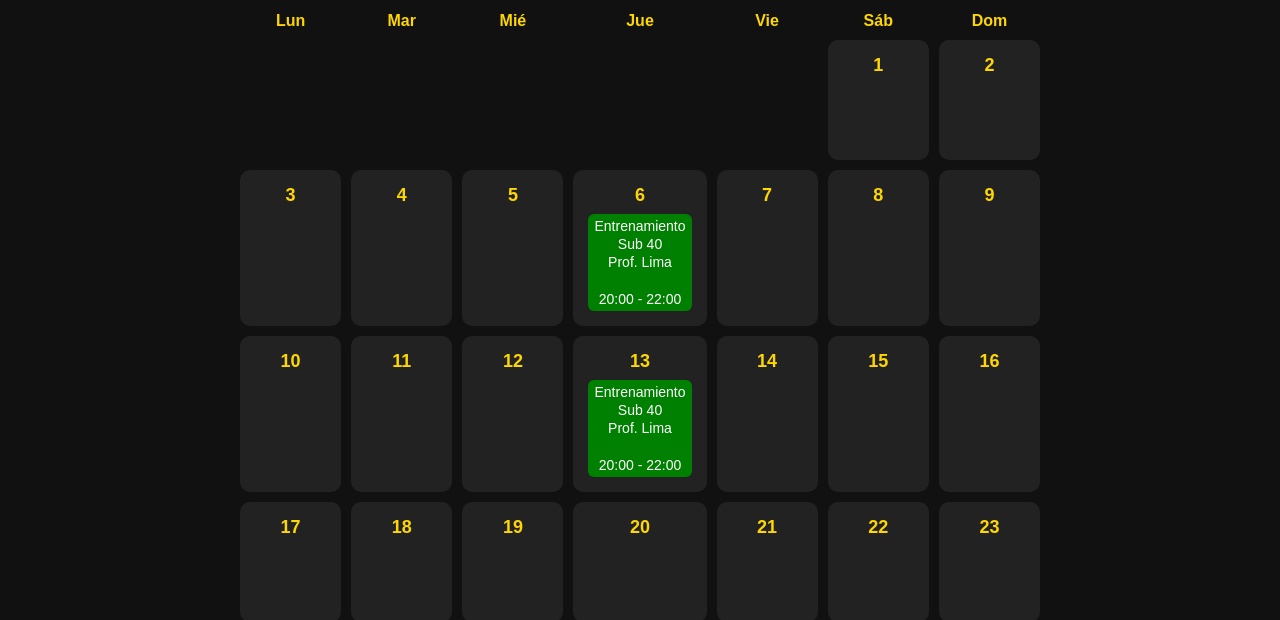
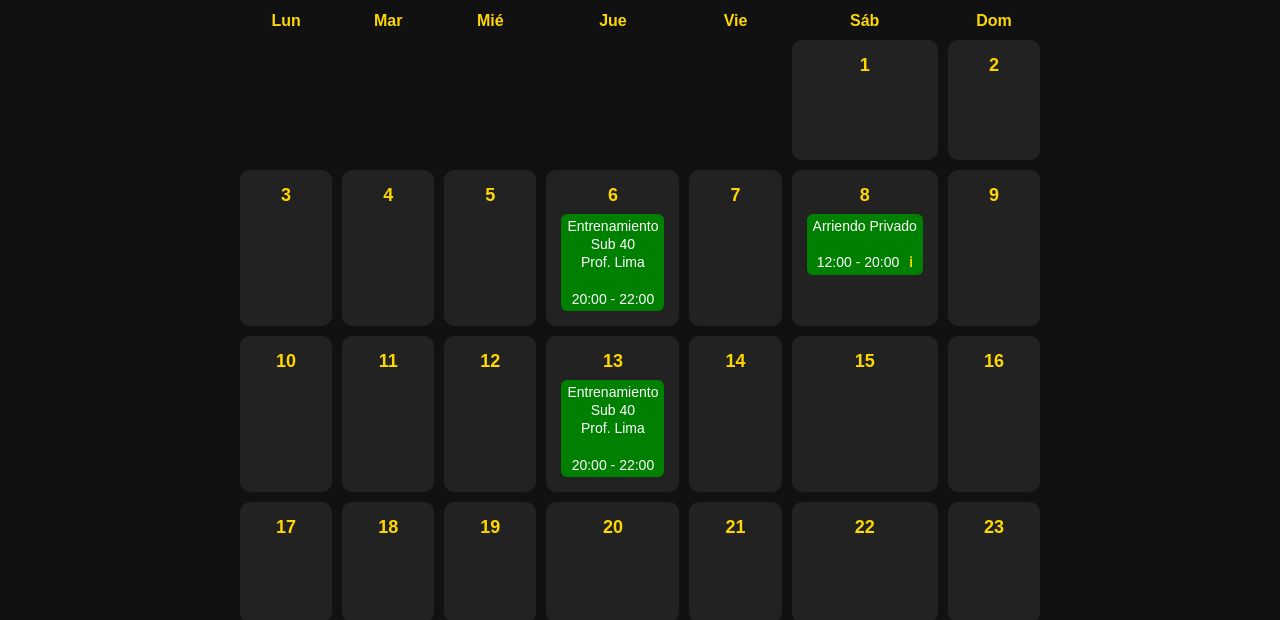
Before and after one commit to rdominguez89/tricolor_website, a plain HTML site: page calendar.html in a window 1280 px wide. Shown: the part 214-834 px from the top of the page. Drawn offline with Linux system fonts and the light colour scheme.

Commit message:
update 03.11.2025 10

```diff
--- a/calendar.html
+++ b/calendar.html
@@ -93,6 +93,9 @@
     ],
     "2025-11-06": [
       { title: "Entrenamiento<br>Sub 40<br>Prof. Lima", time: "20:00 - 22:00", info:""  }
+    ],
+    "2025-11-08": [
+      { title: "Arriendo Privado", time: "12:00 - 20:00", info:"Beneficio"  }
     ],
     "2025-11-13": [
       { title: "Entrenamiento<br>Sub 40<br>Prof. Lima", time: "20:00 - 22:00", info:""  }
```
